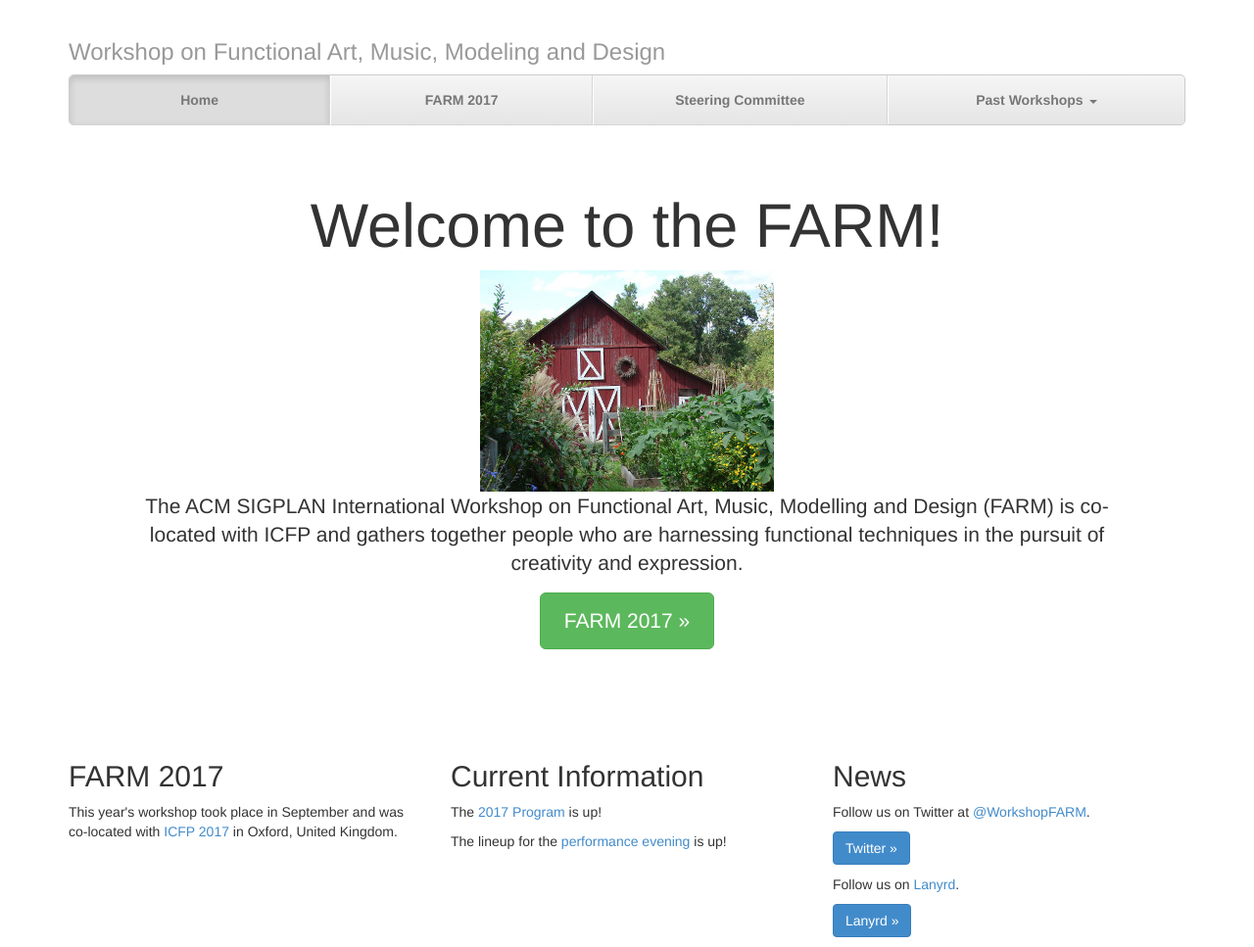
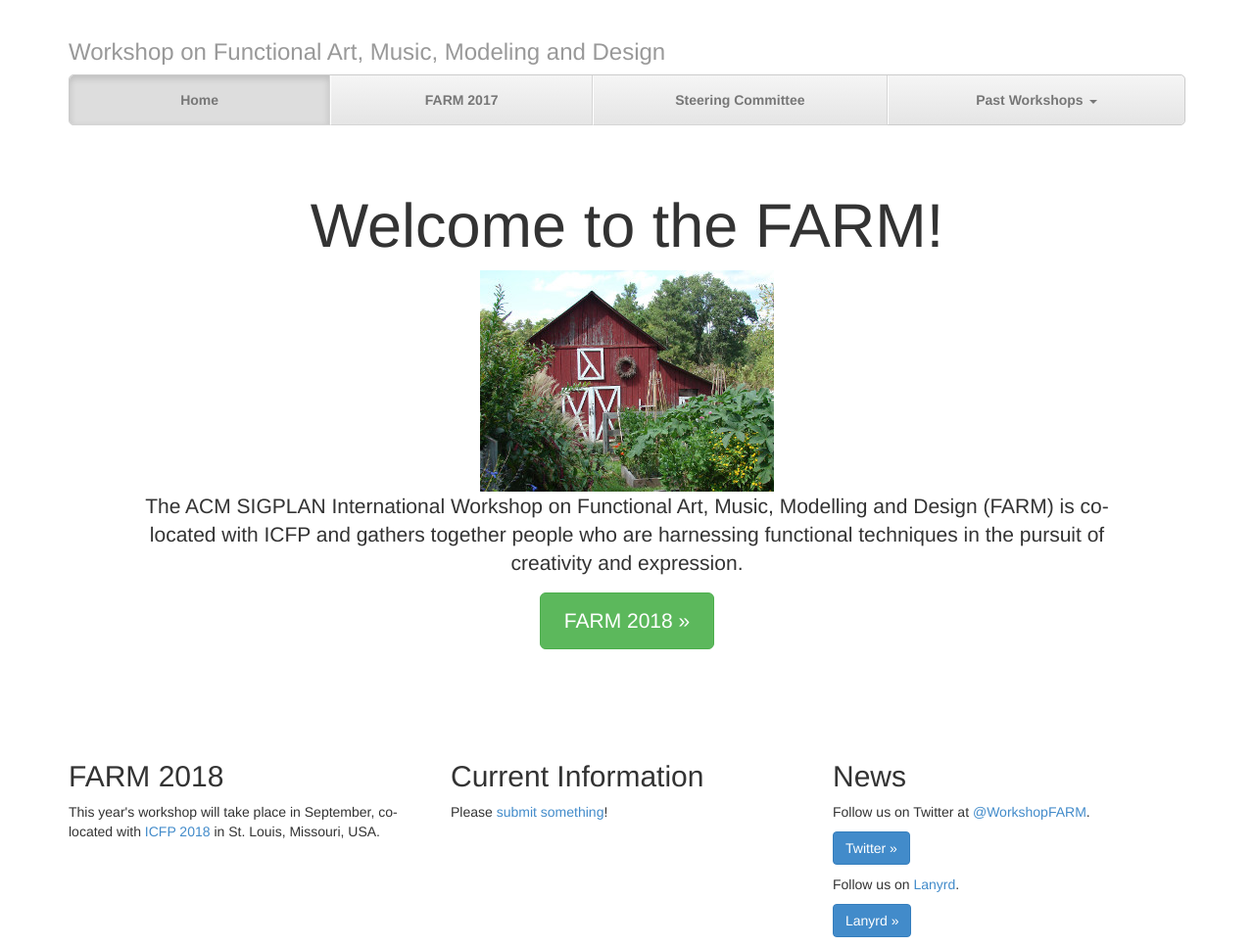
Before and after one commit to functional-art/functional-art.github.com, a Jekyll site: the page built from index.html, in a window 1280 px wide. Shown: the whole page at 98% size. Built offline with Jekyll 4.4.1, drawn with Linux system fonts in a browser that asks for light colours; nearby versions of some CDN libraries; some of the changed lines change nothing that is shown.

Commit message:
update website for 2018

```diff
--- /dev/null
+++ b/2018/index.md
@@ -0,0 +1,178 @@
+---
+layout: default
+title: FARM 2018
+active: farm2018
+---
+
+## 6th ACM SIGPLAN International Workshop on Functional Art, Music, Modeling and Design (FARM)
+
+<img src="/files/farm-lambda-small.jpg" style="float: right; margin: 10px;" />
+
+**29th September, 2018**, co-located with
+[ICFP 2018](http://icfp18.sigplan.org/home) in St Louis, Missouri, USA
+
+### About
+
+The ACM SIGPLAN International Workshop on Functional Art, Music,
+Modelling and Design (FARM) gathers together people who are harnessing
+functional techniques in the pursuit of creativity and expression.
+
+Functional Programming has emerged as a mainstream software
+development paradigm, and its artistic and creative use is booming. A
+growing number of software toolkits, frameworks and environments for
+art, music and design now employ functional programming languages and
+techniques. FARM is a forum for exploration and critical evaluation of
+these developments, for example to consider potential benefits of
+greater consistency, tersity, and closer mapping to a problem domain.
+
+FARM encourages submissions from across art, craft and design,
+including textiles, visual art, music, 3D sculpture, animation, GUIs,
+video games, 3D printing and architectural models, choreography,
+poetry, and even VLSI layouts, GPU configurations, or mechanical
+engineering designs. Theoretical foundations, language design,
+implementation issues, and applications in industry or the arts are
+all within the scope of the workshop. The language used need not be
+purely functional (“mostly functional” is fine), and may be manifested
+as a domain specific language or tool. Moreover, submissions focusing
+on questions or issues about the use of functional programming are
+within the scope.
+
+### Key Dates
+
+| Paper submission deadline | June 28 |
+| Performance submission deadline | July 8 |
+| Author Notification | July 21|
+| Camera Ready | August 5 |
+| Workshop | September 29 |
+
+### Call for Performances
+
+Submission deadline: July 8, 2018.
+
+Submission URL: https://easychair.org/conferences/?conf=farm2018 .
+
+FARM also hosts a traditional evening of performances. For this year’s
+event, FARM 2018 is seeking proposals for live performances which
+employ functional programming techniques, in whole or in part. We
+would like to support a diverse range of performing arts, including
+music, dance, video animation, and performance art.
+
+We encourage both risk-taking proposals which push forward the state
+of the art and refined presentations of highly-developed practice. In
+either case, please support your submission with a clear description
+of your performance including how your performance employs functional
+programming and a discussion of influences and prior art as
+appropriate.
+
+### Call for Papers and Demos
+
+Submission deadline: June 28, 2018 (note that this is earlier than for
+performances).
+
+Submission URL: https://easychair.org/conferences/?conf=farm2018 .
+
+We welcome submissions from academic, professional, and independent
+programmers and artists.
+
+Submissions are invited in three categories:
+
+#### Original papers
+
+We solicit original papers in the following categories:
+
+- Original research
+- Overview / state of the art
+- Technology tutorial
+
+All submissions must propose an original contribution to the FARM
+theme. FARM is an interdisciplinary conference, so a wide range of
+approaches are encouraged.
+
+An original paper should have 5 to 12 pages, be in portable document
+format (PDF), using the ACM SIGPLAN style guidelines and the [ACM
+SIGPLAN template](http://www.sigplan.org/Resources/Author/) (use
+the 'sigplan' sub-format).
+
+Accepted papers will be published in the ACM Digital Library as part
+of the FARM 2018 proceedings. See the [information on the options
+available to authors](http://authors.acm.org/main.cfm). Authors are
+encouraged to submit auxiliary material for publication along with
+their paper (source code, data, videos, images, etc.); authors retain
+all rights to the auxiliary material.
+
+#### Demo proposals
+
+Demo proposals should describe a demonstration to be given at the FARM
+workshop and its context, connecting it with the themes of FARM. A
+demo could be in the form of a short (10-20 minute) tutorial,
+presentation of work-in-progress, an exhibition of some work, or even
+a performance. Demo proposals should be in plain text, HTML or
+Markdown format, and not exceed 2000 words. A demo proposal should be
+clearly marked as such, by prepending Demo Proposal: to the title.
+
+Demo proposals will be published on the FARM website. A summary of the
+demo performances will also be published as part of the conference
+proceedings, to be prepared by the program chair.
+
+#### Calls for collaboration
+
+Calls for collaboration should describe a need for technology or
+expertise related to the FARM theme. Examples may include but are not
+restricted to:
+
+- art projects in need of realization
+- existing software or hardware that may benefit from functional programming
+- unfinished projects in need of inspiration
+
+Calls for collaboration should be in plain text, HTML or Markdown
+format, and not exceed 5000 words. A call for collaboration should be
+clearly marked as such, by prepending Call for Collaboration: to the
+title.
+
+Calls for collaboration will be published on the FARM website.
+
+### Authors take note
+
+The official publication date is the date the proceedings are made
+available in the ACM Digital Library. This date may be up to two weeks
+prior to the first day of your conference. The official publication
+date affects the deadline for any patent filings related to published
+work.
+
+All presentations at FARM 2018 will be recorded. Permission to publish
+the resulting video (in all probability on YouTube, along with the
+videos of ICFP itself and the other ICFP-colocated events) will be
+requested on-site.
+
+### Questions
+
+If you have any questions about what type of contributions that might
+be suitable, or anything else regarding submission or the workshop
+itself, please contact the organisers at: `farm-2018@functional-art.org`
+
+### Workshop Organisation
+
+**Workshop Chair**: Brent Yorgey, Hendrix College
+
+**Program Chair**: Donya Quick, Stevens Institute of Technology
+
+**Performance Chair**: Tom Murphy
+
+#### Program Committee:
+
+* Heinrich Apfelmus (self-employed)
+* Brian Heim (Yale, USA)
+* Can Ince (University of Hiddersfield, UK)
+* Chris Martens (NC State University, USA)
+* Eduardo Miranda (University of Plymouth, UK)
+* Iris Ren (Utrecht University, Netherlands)
+* Henning Thielemann (self-employed)
+* Didier Verna (EPITA, France)
+* Dan Winograd-Cort (Target, USA)
+* Halley Young (University of Pennsylvania, USA)
+
+
+### Code of Conduct
+
+FARM adheres to ICFP 2018's
+[Code of Conduct](http://icfp18.sigplan.org/attending/code-of-conduct).
--- a/index.html
+++ b/index.html
@@ -48,17 +48,17 @@
 Modelling and Design (FARM) is co-located with ICFP and gathers together people who are harnessing
 functional techniques in the pursuit of creativity and expression.
 	</p>
-        <p><a class="btn btn-lg btn-success" href="/2017/"
-        role="button">FARM 2017 &raquo;</a></p>
+        <p><a class="btn btn-lg btn-success" href="/2018/"
+        role="button">FARM 2018 &raquo;</a></p>
       </div>
 
       <!-- Example row of columns -->
       <div class="row">
         <div class="col-lg-4">
-          <h2>FARM 2017</h2>
-          <p>This year's workshop took place in September and was co-located with <a
-          href="http://icfp17.sigplan.org/home">ICFP 2017</a> in
-          Oxford, United Kingdom.</p>
+          <h2>FARM 2018</h2>
+          <p>This year's workshop will take place in September, co-located with <a
+          href="http://icfp18.sigplan.org/home">ICFP 2018</a> in
+          St. Louis, Missouri, USA.</p>
 
           <!--<p>
             It will be chaired
@@ -69,18 +69,20 @@
        </div>
         <div class="col-lg-4">
 	  <h2>Current Information</h2>
-	  <p>The <a href="/2017/">2017 Program</a> is
-	    up!</p>
-          <p>The lineup for
-          the <a href="/2017/performance.html">performance
-          evening</a> is up!</p>
+          Please <a href="https://easychair.org/conferences/?conf=farm2018">submit something</a>!
+
+	  <!-- <p>The <a href="/2018/">2018 Program</a> is -->
+	  <!--   up!</p> -->
+          <!-- <p>The lineup for -->
+          <!-- the <a href="/2018/performance.html">performance -->
+          <!-- evening</a> is up!</p> -->
        </div>
         <div class="col-lg-4">
           <h2>News</h2>
           <p>Follow us on Twitter at <a href="http://twitter.com/WorkshopFARM">@WorkshopFARM</a>.</p>
           <p><a class="btn btn-primary" href="http://twitter.com/WorkshopFARM/" role="button">Twitter &raquo;</a></p>
-          <p>Follow us on <a href="http://lanyrd.com/2017/workshopfarm2017/">Lanyrd</a>.</p>
-          <p><a class="btn btn-primary" href="http://lanyrd.com/2017/workshopfarm2017/" role="button">Lanyrd &raquo;</a></p>
+          <p>Follow us on <a href="http://lanyrd.com/2018/workshopfarm2018/">Lanyrd</a>.</p>
+          <p><a class="btn btn-primary" href="http://lanyrd.com/2018/workshopfarm2018/" role="button">Lanyrd &raquo;</a></p>
         </div>
       </div>
 
```
Also changed, not shown: 2018/farm.jpg (added).
